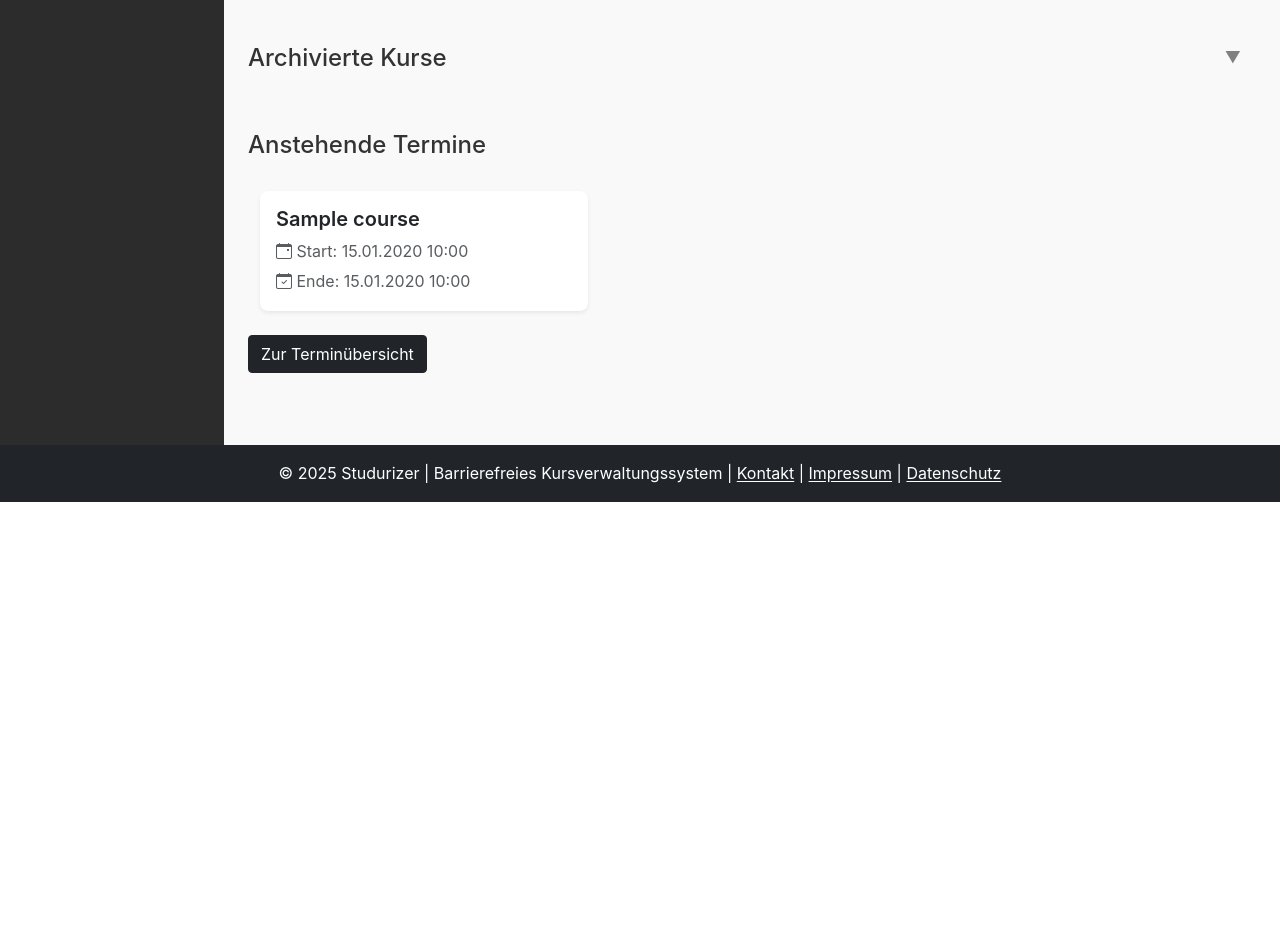
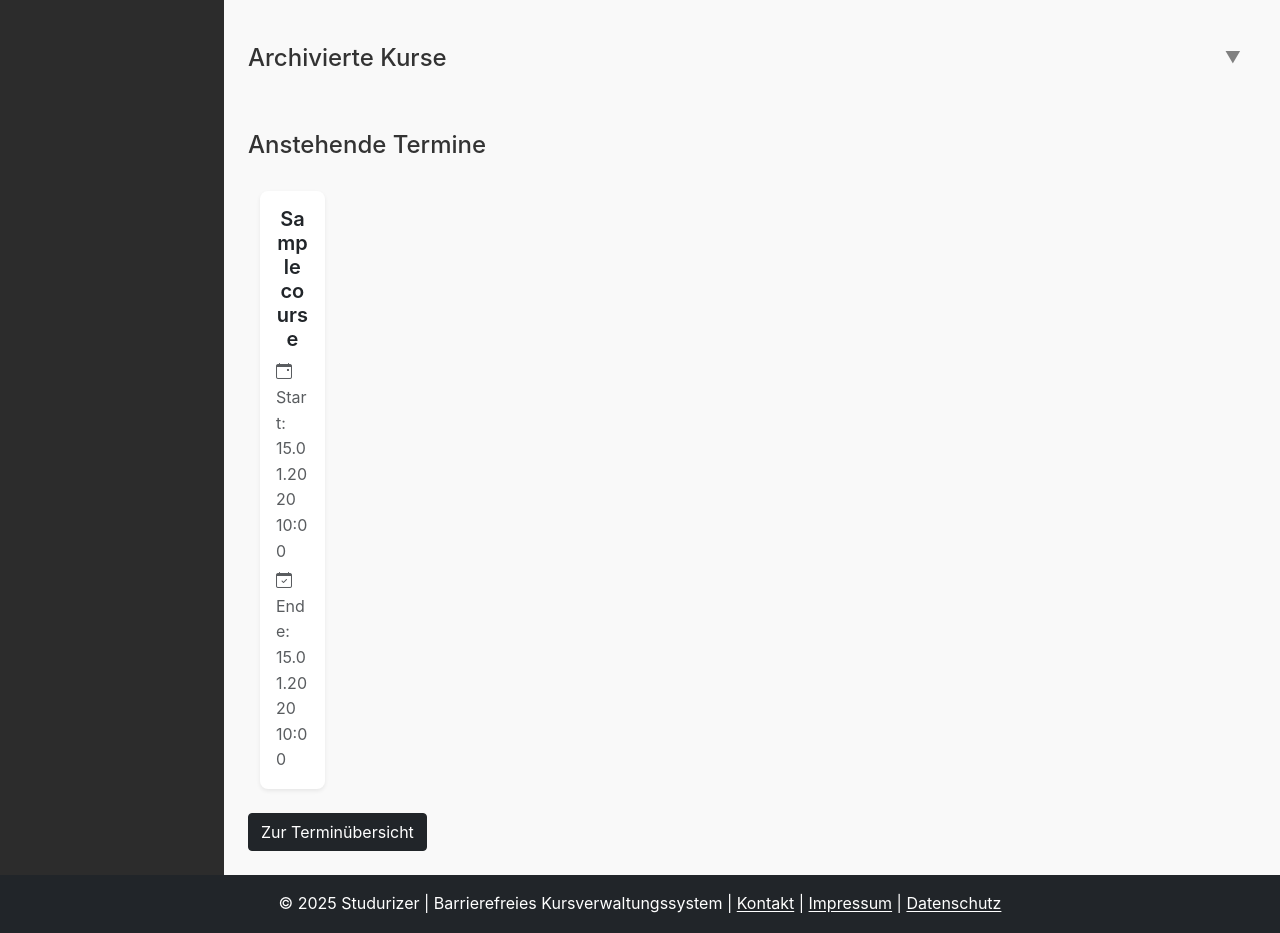
Before and after one commit to Johann110/Studurizer-Fallstudie-Software-Engineering, a Django app: template templates/homepage.html in a window 1280 px wide. Shown: the part 525-1458 px from the top of the page. Before the commit the page ends 1027 px from the top, so only its background shows below. Run offline with Django 5.2, Linux system fonts and the light colour scheme; a user stored in the database is signed in; tables that the repository leaves empty hold one stand-in row (values such as "Sample post"); the template is opened without the code that fills it: values that come from a table or form of the project are taken from there, most other values are stand-ins (such as "Sample title", 1, 10 or a date in 2020); grey boxes marked "Sample" are stand-in pictures; some libraries are stand-ins or nearby versions.

Commit message:
ohne-story: verbessertes Termin widget

```diff
--- a/templates/courses/student_dashboard.html
+++ b/templates/courses/student_dashboard.html
@@ -111,7 +111,7 @@
                     <p>Keine alten Kurse verfügbar</p>
                 {% endif %}
             </div>
-            <div style="width: 22rem; min-width: 280px;">
+            <div style="float: left">
                 {% include "events/events.html" %}
             </div>
         </div>
--- a/templates/courses/teacher_dashboard.html
+++ b/templates/courses/teacher_dashboard.html
@@ -133,7 +133,7 @@
             {% endif %}
             </div>
             </div>
-            <div style="width: 22rem; min-width: 280px;">
+            <div style="float: left">
                 {% include "events/events.html" %}
             </div>
         </div>
--- a/templates/events/events.html
+++ b/templates/events/events.html
@@ -4,10 +4,10 @@
         <div class="event-overview container py-4">
             <div class="row g-3">
                 {% for event in events %}
-          <div class="col-12">
+                    <div class="col-12 col-md-6 col-lg-4">
                         <div class="card shadow-sm border-0">
                             <div class="card-body">
-                <h5 class="card-title mb-2 fw-semibold">{{ event.course.title }}</h5>
+                                <h5 class="card-title mb-2 fw-semibold text-center">{{ event.course.title }}</h5>
                                 <p class="card-text text-muted mb-1">
                                     <i class="bi bi-calendar-event"></i>
                                     Start: {{ event.start_date|date:"d.m.Y H:i" }}
```
Lines whose indentation alone changed are shown as unchanged.
